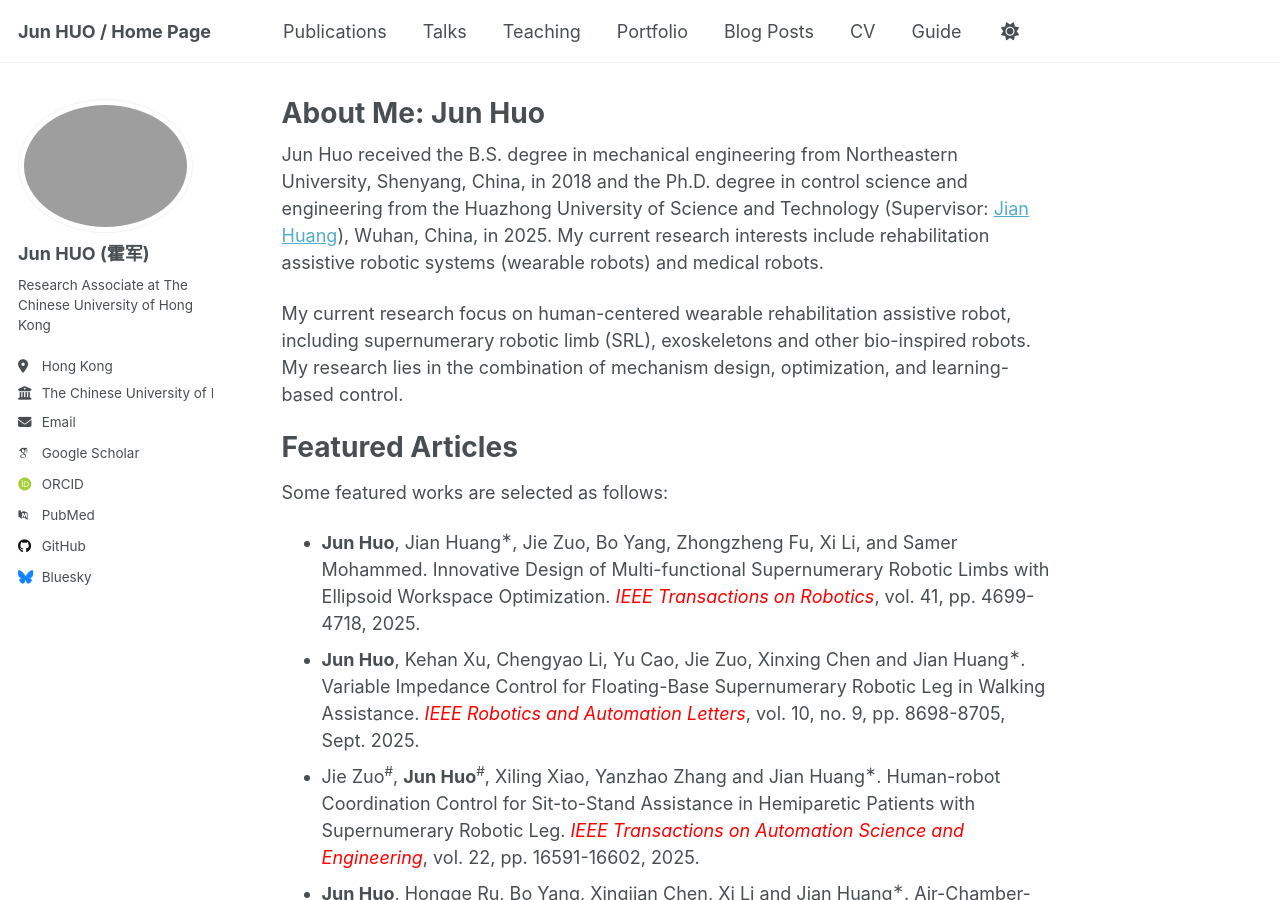
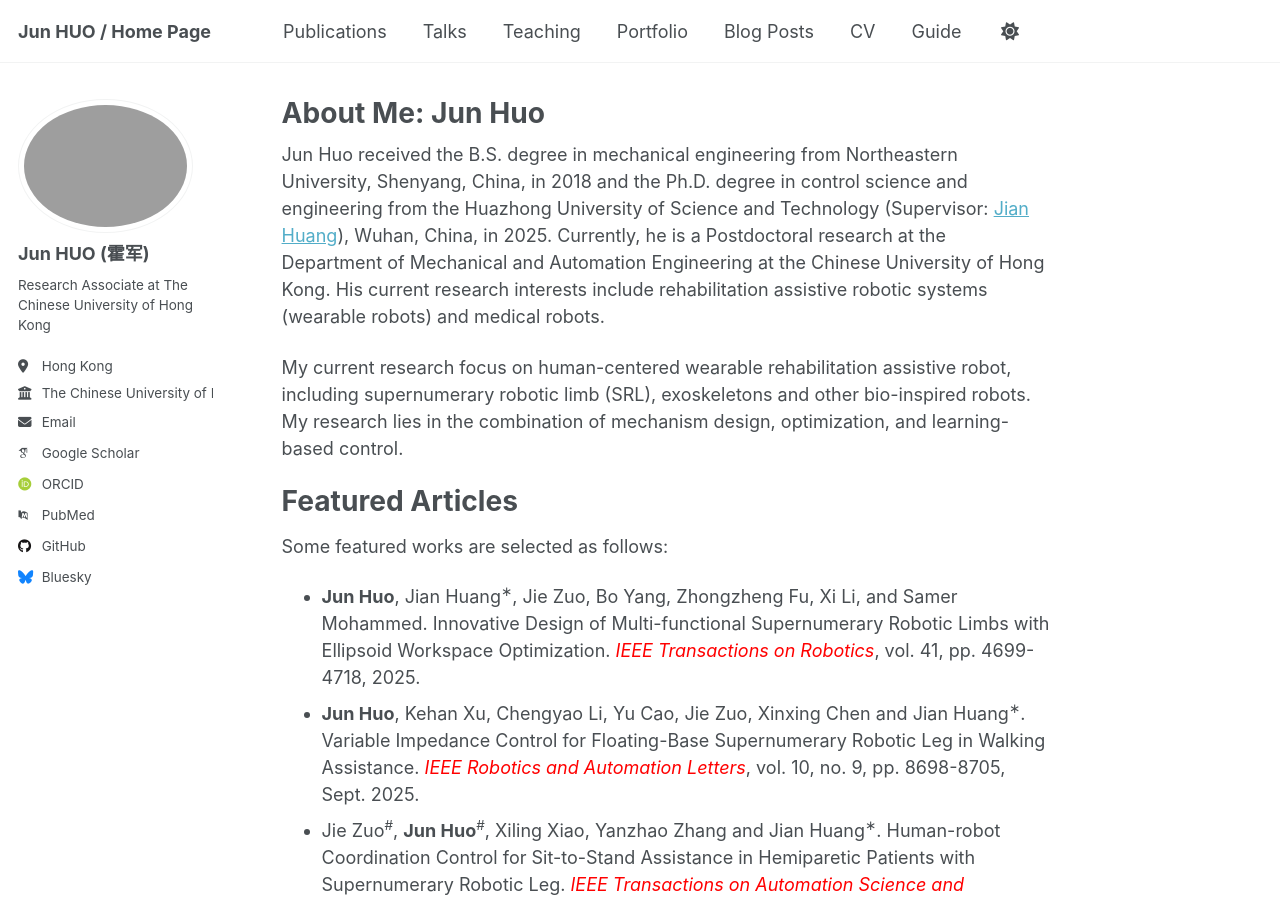
Before and after one commit to FokKwan/huojun.github.io, a Jekyll site: the page built from _pages/about.md, in a window 1280 px wide and 900 px high. Built offline with Jekyll 4.4.1, drawn with Linux system fonts in a browser that asks for light colours; some web fonts are replaced; a script that is not in the unit is left out.

Commit message:
Update about.md

```diff
--- a/_pages/about.md
+++ b/_pages/about.md
@@ -7,7 +7,9 @@ redirect_from:
   - /about.html
 ---
 
-Jun Huo received the B.S. degree in mechanical engineering from Northeastern University, Shenyang, China, in 2018 and the Ph.D. degree in control science and engineering from the Huazhong University of Science and Technology (Supervisor: [Jian Huang](http://faculty.hust.edu.cn/huangjian2/zh_CN/index/1713465/list/index.htm)), Wuhan, China, in 2025. My current research interests include rehabilitation assistive robotic systems (wearable robots) and medical robots.
+Jun Huo received the B.S. degree in mechanical engineering from Northeastern University, Shenyang, China, in 2018 and the Ph.D. degree in control science and engineering from the Huazhong University of Science and Technology (Supervisor: [Jian Huang](http://faculty.hust.edu.cn/huangjian2/zh_CN/index/1713465/list/index.htm)), Wuhan, China, in 2025.
+Currently, he is a Postdoctoral research at the Department of Mechanical and Automation Engineering at the Chinese University of Hong Kong.
+His current research interests include rehabilitation assistive robotic systems (wearable robots) and medical robots.
 
 My current research focus on human-centered wearable rehabilitation assistive robot, including supernumerary robotic limb (SRL), exoskeletons and other bio-inspired robots. My research lies in the combination of mechanism design, optimization, and learning-based control.
 
```
